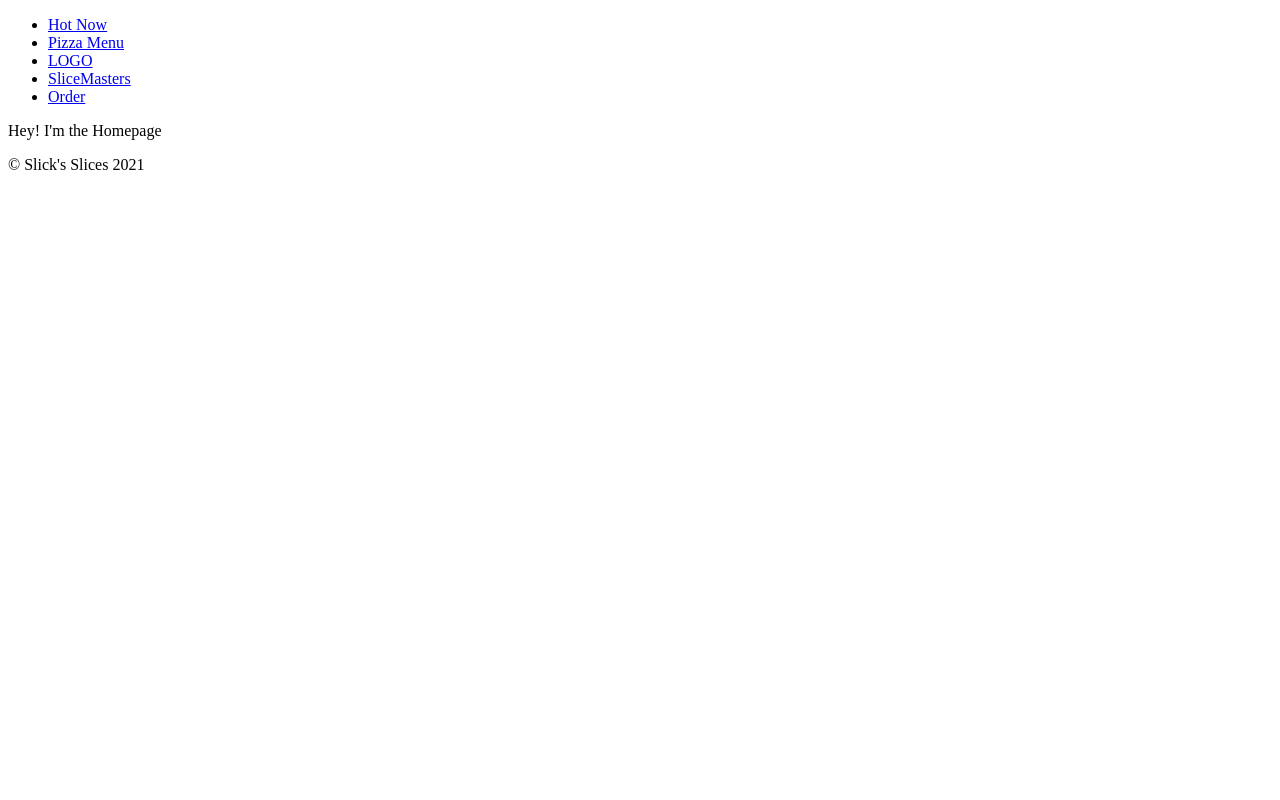
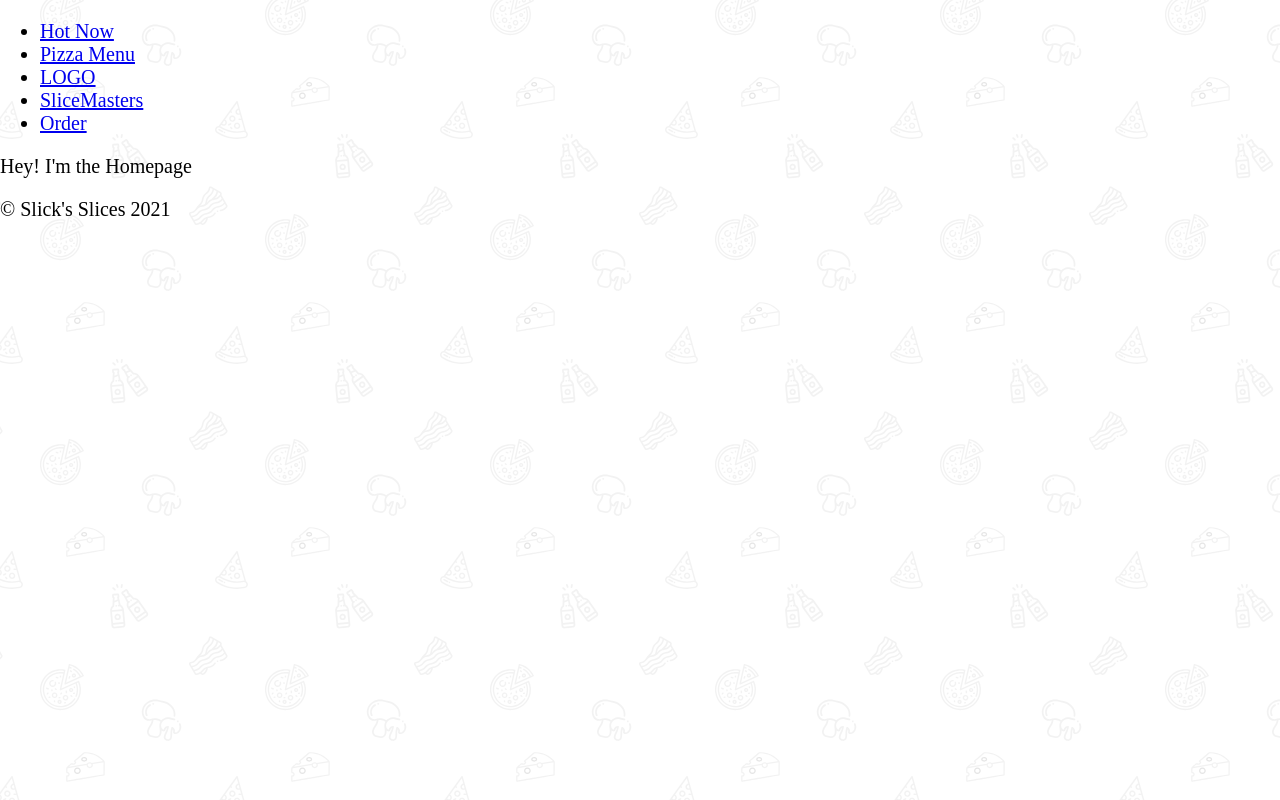
Before and after one commit to minzra/Tut-master-gatsby, a Gatsby site: page / in a window 1280 px wide. Built offline with nearby package versions, Linux system fonts and the light colour scheme; Gatsby itself is replaced by a stand-in of ours.

Commit message:
Added globalstyles.js and gatsby.ssr

```diff
--- a/gatsby-ssr.js
+++ b/gatsby-ssr.js
@@ -1,4 +1,5 @@
 // gatsby browser renders for the browser? while this is some sorta server side
+// gatsby also generates everything on the server so its super fast
 
 import React from 'react';
 import Layout from './src/components/Layout';
--- a/src/components/Layout.js
+++ b/src/components/Layout.js
@@ -1,10 +1,13 @@
 import React from 'react';
 import Footer from './Footer';
 import Nav from './Nav';
+import 'normalize.css'; // it's a package
+import GlobalStyles from '../styles/GlobalStyles';
 
 export default function Layout({ children }) {
   return (
     <div>
+      <GlobalStyles />
       <Nav />
       {children}
       <Footer />
--- a/src/pages/index.js
+++ b/src/pages/index.js
@@ -1,5 +1,4 @@
 import React from 'react';
-import Layout from '../components/Layout';
 
 export default function Homepage() {
   return (
--- /dev/null
+++ b/src/styles/GlobalStyles.js
@@ -0,0 +1,82 @@
+import { createGlobalStyle } from 'styled-components';
+// function from styled components packages
+import bg from '../assets/images/bg.svg';
+import stripes from '../assets/images/stripes.svg';
+// importing svgs is not valid js but gatsby allows svgs and css etc but it knows where to render it to
+
+const GlobalStyles = createGlobalStyle`
+  :root {
+    --red: #FF4949;
+    --black: #2E2E2E;
+    --yellow: #ffc600;
+    --white: #fff;
+    --grey: #efefef;
+  }
+  html {
+    background-image: url(${bg});
+    background-size: 450px;
+    background-attachment: fixed;
+    font-size: 10px;
+  }
+
+  body {
+    font-size: 2rem;
+  }
+
+  fieldset {
+    border-color: rgba(0,0,0,0.1);
+    border-width: 1px;
+  }
+
+  button {
+    background: var(--red);
+    color: white;
+    border: 0;
+    padding: 0.6rem 1rem;
+    border-radius: 2px;
+    cursor: pointer;
+    --cast: 2px;
+    box-shadow: var(--cast) var(--cast) 0 var(--grey);
+    text-shadow: 0.5px 0.5px 0 rgba(0,0,0,0.2);
+    transition: all 0.2s;
+    &:hover {
+      --cast: 4px;
+    }
+  }
+
+  .gatsby-image-wrapper img[src*=base64\\,] {
+    image-rendering: -moz-crisp-edges;
+    image-rendering: pixelated;
+  }
+
+  /* Scrollbar Styles */
+  body::-webkit-scrollbar {
+    width: 12px;
+  }
+  html {
+    scrollbar-width: thin;
+    scrollbar-color: var(--red) var(--white);
+  }
+  body::-webkit-scrollbar-track {
+    background: var(--white);
+  }
+  body::-webkit-scrollbar-thumb {
+    background-color: var(--red) ;
+    border-radius: 6px;
+    border: 3px solid var(--white);
+  }
+
+  hr {
+    border: 0;
+    height: 8px;
+    background-image: url(${stripes});
+    background-size: 1500px;
+  }
+
+  img {
+    max-width: 100%;
+  }
+
+`;
+
+export default GlobalStyles;
```
